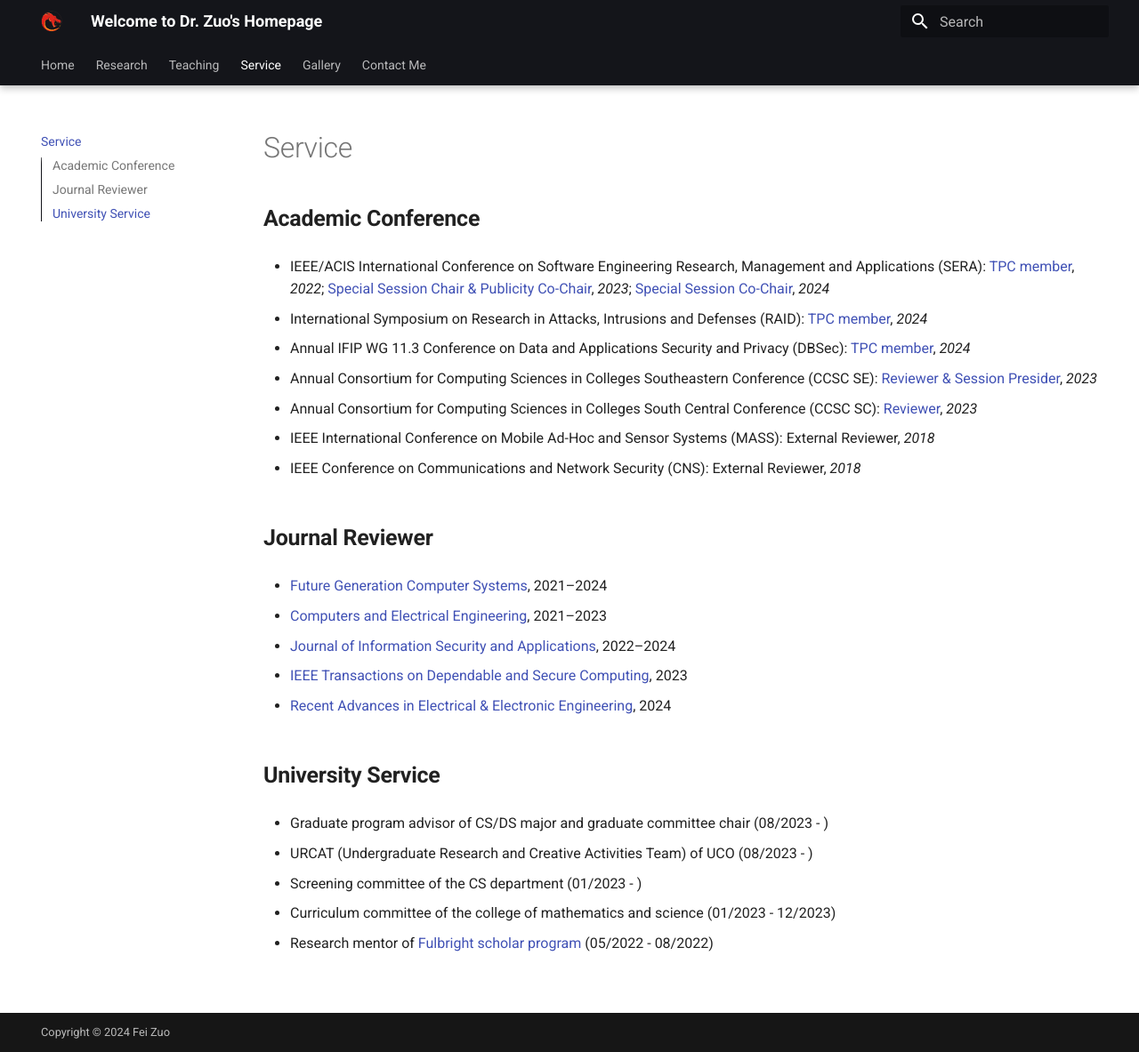
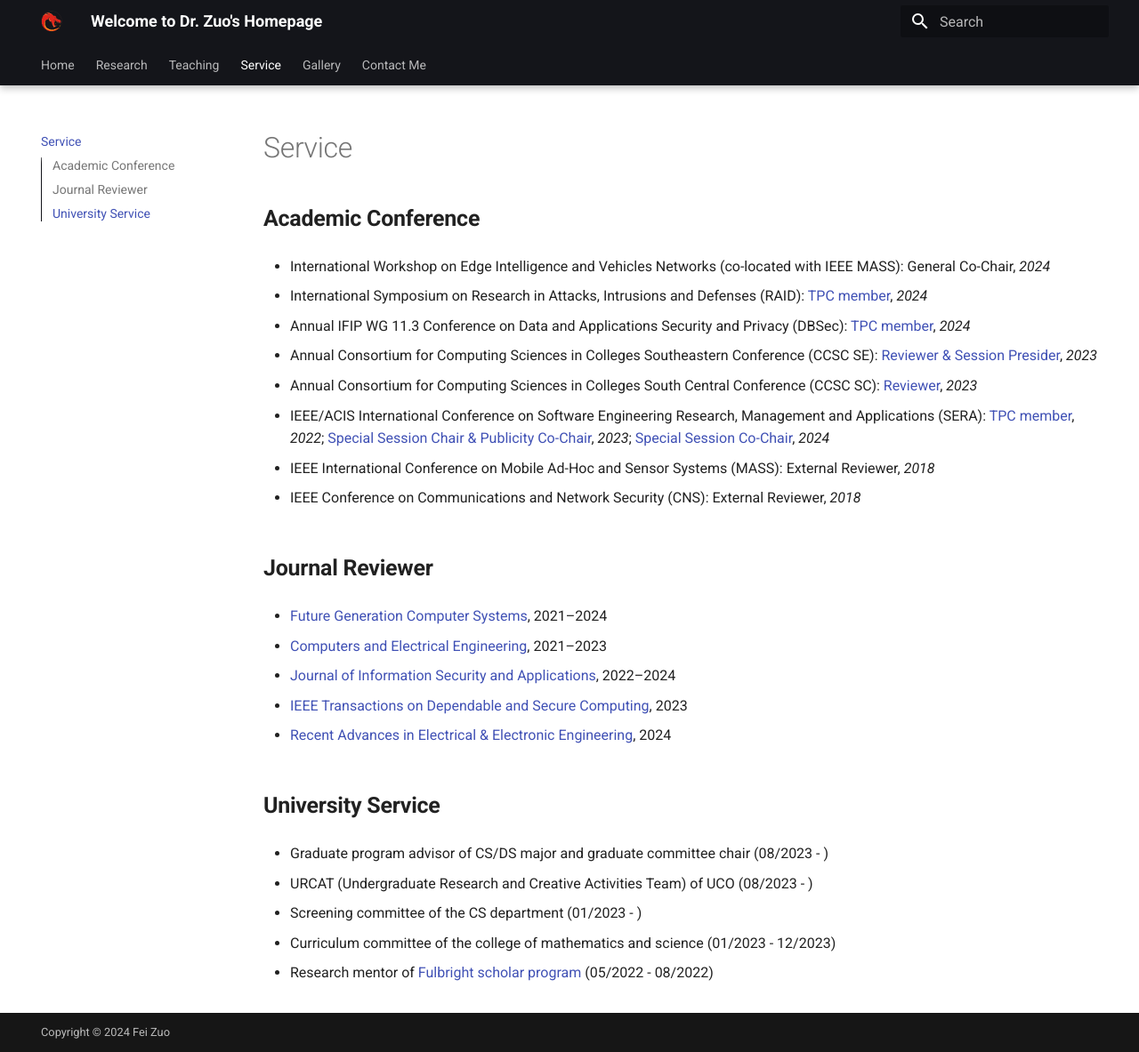
Before and after one commit to fzuo/homepage, an MkDocs documentation site: the page built from docs/service.md, in a window 1280 px wide and 1183 px high. Shown: the whole window at 89% size. Built offline with MkDocs 1.6.1 and Material for MkDocs 9.7.7, drawn with Linux system fonts in a browser that asks for light colours.

Commit message:
Updating files

```diff
--- a/docs/service.md
+++ b/docs/service.md
@@ -2,7 +2,7 @@
 
 ##  <b> Academic Conference </b>
 
--  IEEE/ACIS International Conference on Software Engineering Research, Management and Applications (SERA): <a href="http://acisinternational.org/conferences/sera-2022/">TPC member</a>, *2022*; <a href="http://acisinternational.org/conferences/sera-2023/">Special Session Chair & Publicity Co-Chair</a>, *2023*; <a href="http://acisinternational.org/conferences/sera-2024/">Special Session Co-Chair</a>, *2024*
+- International Workshop on Edge Intelligence and Vehicles Networks (co-located with IEEE MASS): General Co-Chair, *2024*
 
 - International Symposium on Research in Attacks, Intrusions and Defenses (RAID): <a href="https://raid2024.github.io/">TPC member</a>, *2024*
 
@@ -11,6 +11,8 @@
 - Annual Consortium for Computing Sciences in Colleges Southeastern Conference (CCSC SE): <a href="http://www.ccscse.org/conference.php?year=37th">Reviewer & Session Presider</a>, *2023*
 
 - Annual Consortium for Computing Sciences in Colleges South Central Conference (CCSC SC): <a href="https://www.ccsc.org/southcentral/">Reviewer</a>, *2023*
+
+-  IEEE/ACIS International Conference on Software Engineering Research, Management and Applications (SERA): <a href="http://acisinternational.org/conferences/sera-2022/">TPC member</a>, *2022*; <a href="http://acisinternational.org/conferences/sera-2023/">Special Session Chair & Publicity Co-Chair</a>, *2023*; <a href="http://acisinternational.org/conferences/sera-2024/">Special Session Co-Chair</a>, *2024*
 
 - IEEE International Conference on Mobile Ad-Hoc and Sensor Systems (MASS): External Reviewer, *2018*
 
```
Also changed, not shown: docs/index.md (+1 -1 lines).
